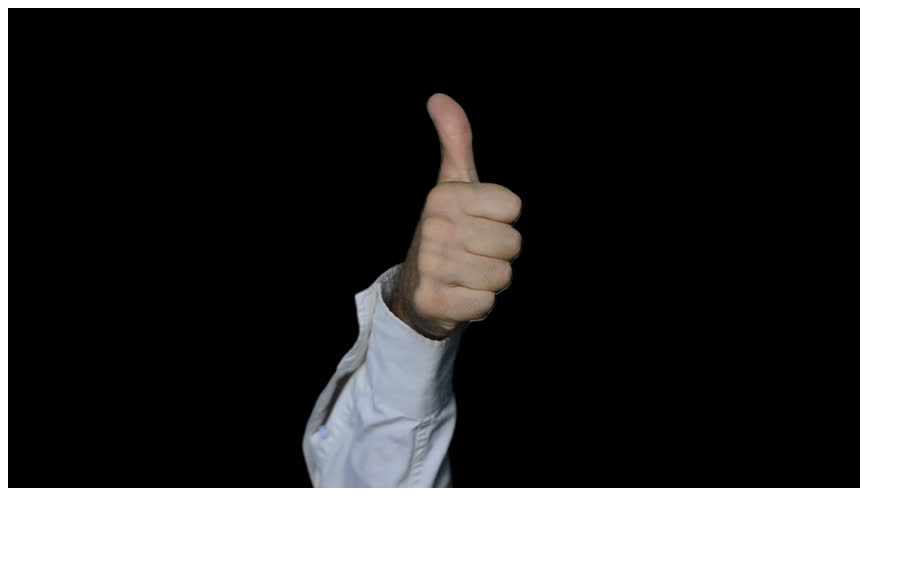
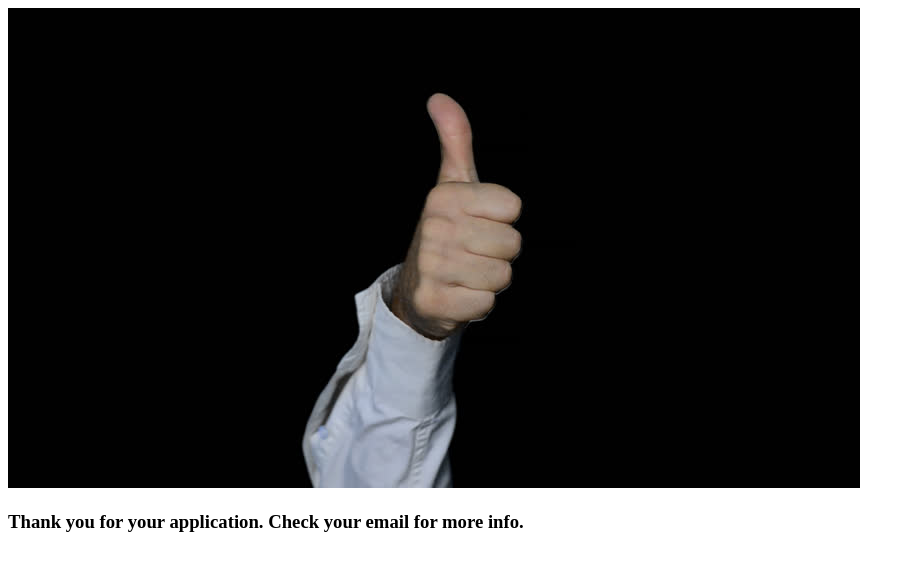
Before and after one commit to mbalanya/portfolio, a plain HTML site: page thank-you.html in a window 1280 px wide. Shown: the whole page, without its empty margins (0-915 px from the left). Drawn offline with Linux system fonts and the light colour scheme.

Commit message:
add paragraph to thank-you.html

```diff
--- a/thank-you.html
+++ b/thank-you.html
@@ -5,6 +5,6 @@
   </head>
   <body>
     <img src="images/thumbsup.jpg" alt="Thank you image">
-
+    <p><h3>Thank you for your application. Check your email for more info.</h3></p>
   </body>
 </html>
```
